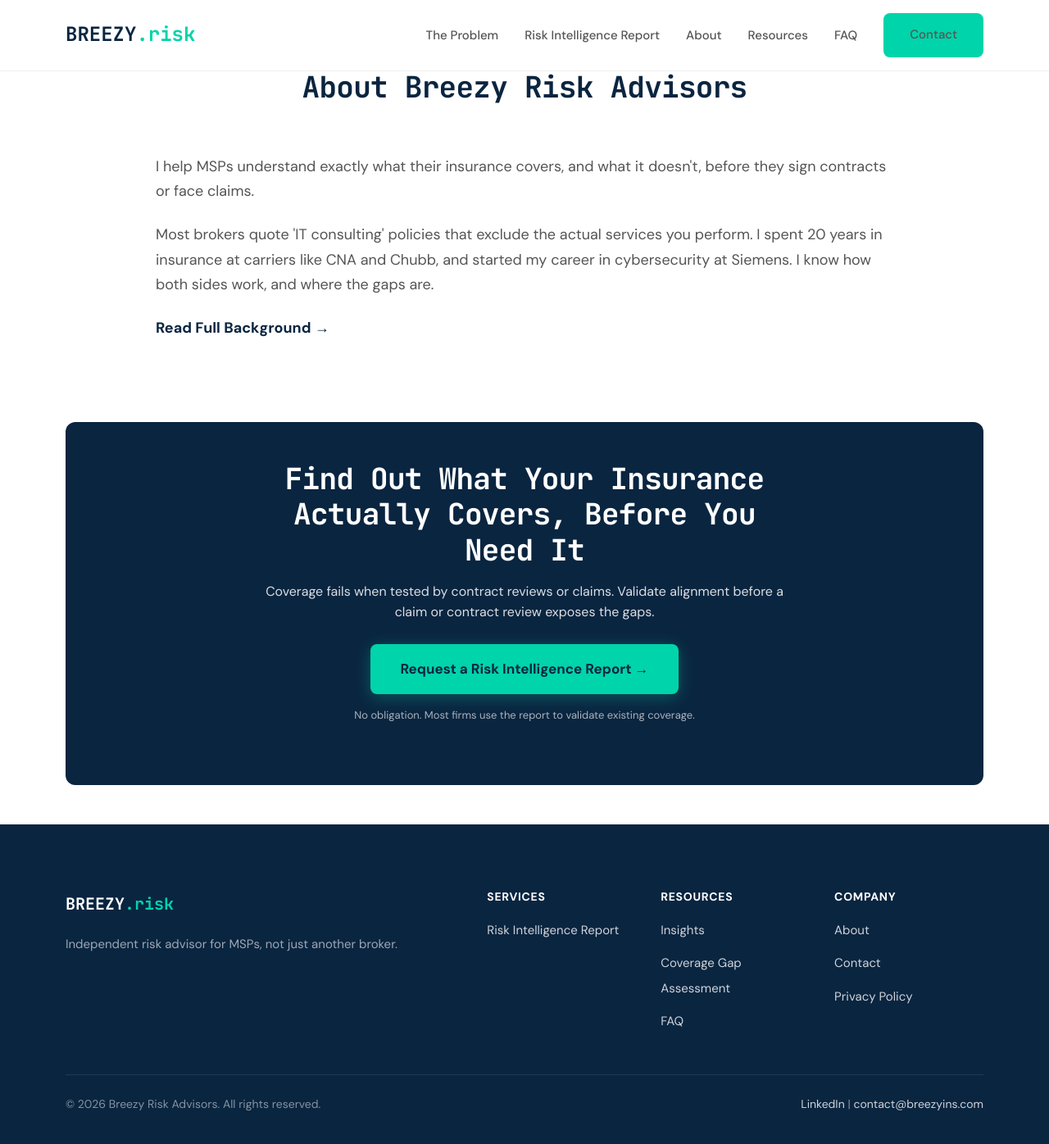
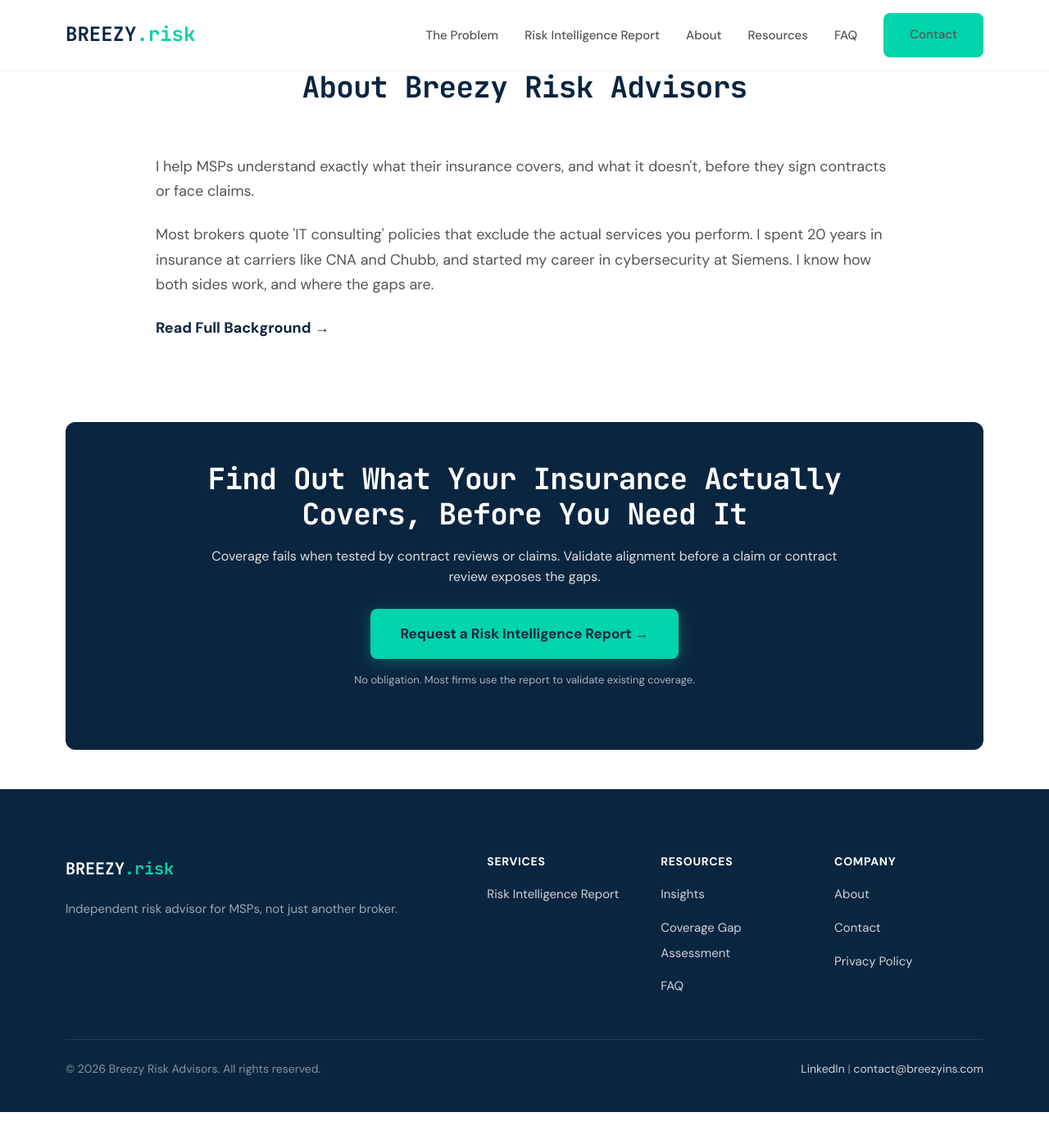
Before and after one commit to joeproe1/breezyins.com, a Jekyll site: the page built from index.html, in a window 1280 px wide and 1400 px high, scrolled down 2035 px. Shown: the top 1396 px of the window at 82% size. Built offline with Jekyll 4.4.1, drawn with Linux system fonts in a browser that asks for light colours; after the commit the page ends 3392 px from its top, so only the background shows below that.

Commit message:
Widen CTA banner inner further (640px to 780px) to fix 4-line wrap
JetBrains Mono is monospace and wider per character than proportional
fonts, so the heading needs more room to fit on 3 lines.

Co-Authored-By: Claude Opus 4.6 <noreply@anthropic.com>

```diff
--- a/_sass/_pages.scss
+++ b/_sass/_pages.scss
@@ -123,7 +123,7 @@
     border-radius: 12px;
 
     .cta-banner-inner {
-        max-width: 640px;
+        max-width: 780px;
         margin: 0 auto;
         text-align: center;
     }
```
